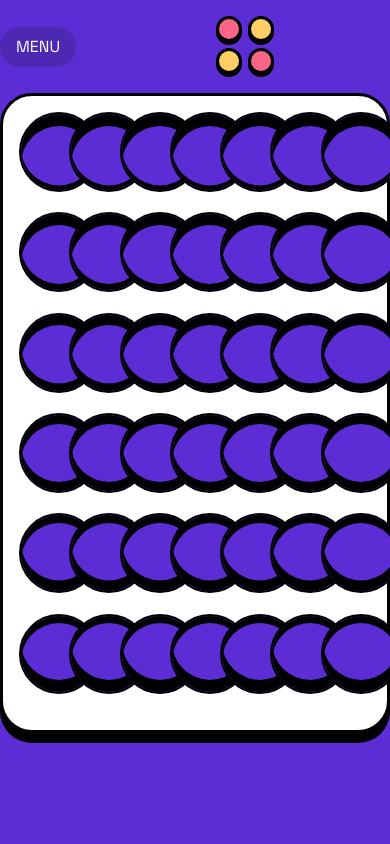
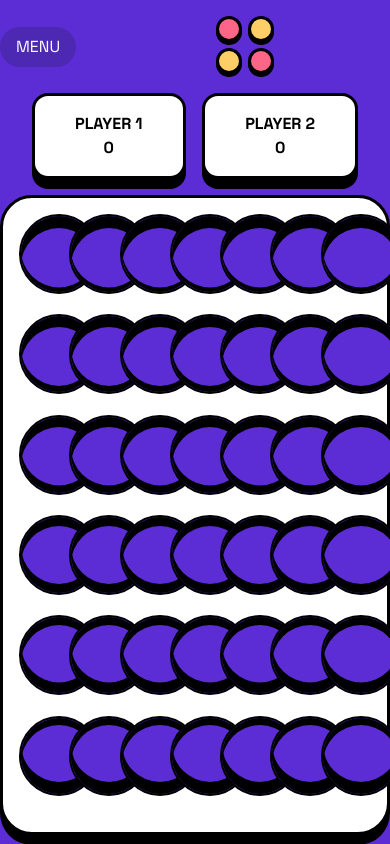
Before and after one commit to ronersonsp/Connect-4, a React (Vite) app: page / in a window 390 px wide. Both pictures are taken after a click on the button "PLAY VS PLAYER". Shown: the top 844 px of the page. Built offline with nearby package versions, Linux system fonts and the light colour scheme.

Commit message:
Adicionado esqueleto do playerCard Mobile

```diff
--- /dev/null
+++ b/src/features/player/components/PlayerCard.jsx
@@ -0,0 +1,24 @@
+import React from 'react'
+
+const PlayerCard = ({player = 'owner', mode}) => {
+  let playerName;
+
+  if (mode === 'cpu') {
+    playerName = 'CPU'
+  } else {
+    playerName = player === 'owner' ? 'PLAYER 1' : 'PLAYER 2'
+  }
+
+  return (
+    <div className='text-center bg-white
+    py-4 px-10 rounded-2xl md:text-2xl font-bold
+    border-3 border-black
+      shadow-[0px_10px_0px_0px_rgba(0,0,0,1)]
+      cursor-pointer'>
+      <h3>{playerName}</h3>
+      <span>0</span>
+    </div>
+  )
+}
+
+export default PlayerCard
--- /dev/null
+++ b/src/features/player/components/ScoreBoard.jsx
@@ -0,0 +1,17 @@
+import React from 'react'
+import PlayerCard from './PlayerCard'
+import { GameContext } from '../../Game/context/GameContext'
+
+const ScoreBoard = () => {
+  const { mode } = React.useContext(GameContext)
+
+
+  return (
+    <div className='flex justify-between px-8 pb-4'>
+      <PlayerCard />
+      <PlayerCard player={mode} mode={mode}/>
+    </div>
+  )
+}
+
+export default ScoreBoard
--- a/src/pages/Game.jsx
+++ b/src/pages/Game.jsx
@@ -1,12 +1,13 @@
 import React from 'react';
 import GameHeader from '../features/Game/components/GameHeader';
 import GameContent from '../features/Game/components/GameContent';
+import ScoreBoard from '../features/player/components/ScoreBoard';
 
 const Game = () => {
   return (
     <>
       <GameHeader />
-
+      <ScoreBoard />
       <GameContent />
     </>
   );
```
